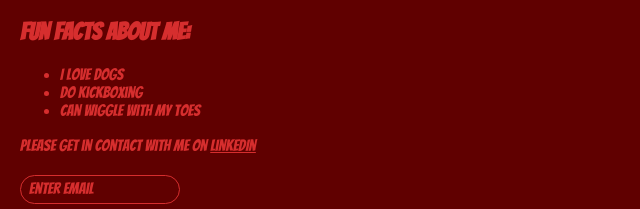
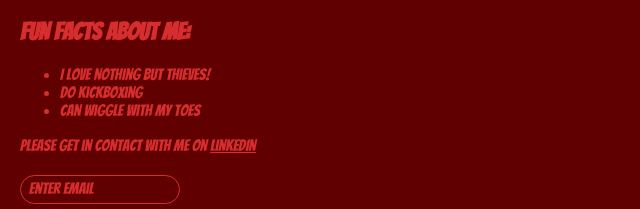
Before and after one commit to lcryan/personal-webpage-test, a plain HTML site: page index.html in a window 1280 px wide. Shown: the part 466-675 px from the top of the page, 0-640 px from the left. Drawn offline with nearby package versions, Linux system fonts and the light colour scheme; a web font is replaced by a local one.

Commit message:
Changed list item

```diff
--- a/index.html
+++ b/index.html
@@ -14,7 +14,7 @@
         <h1>Hi, my name is Lucia!</h1>
         <h2>Fun facts about me:</h2>
         <ul>
-            <li>I love dogs</li>
+            <li>I love Nothing but Thieves!</li>
             <li>Do kickboxing</li>
             <li>Can wiggle with my toes</li>
         </ul>
```
